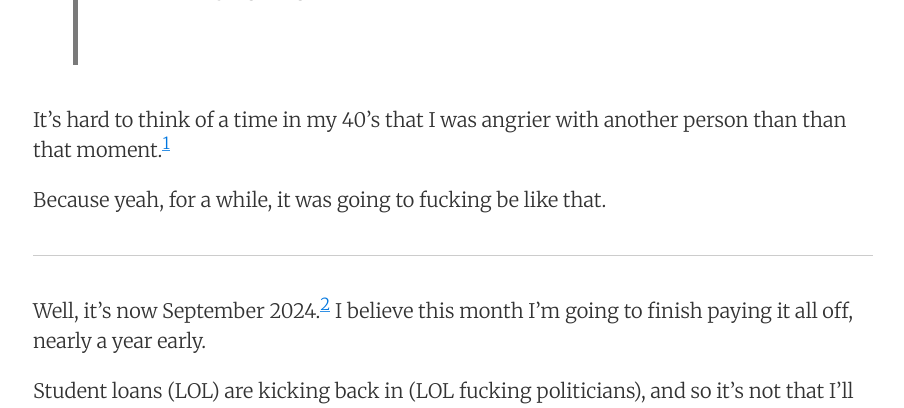
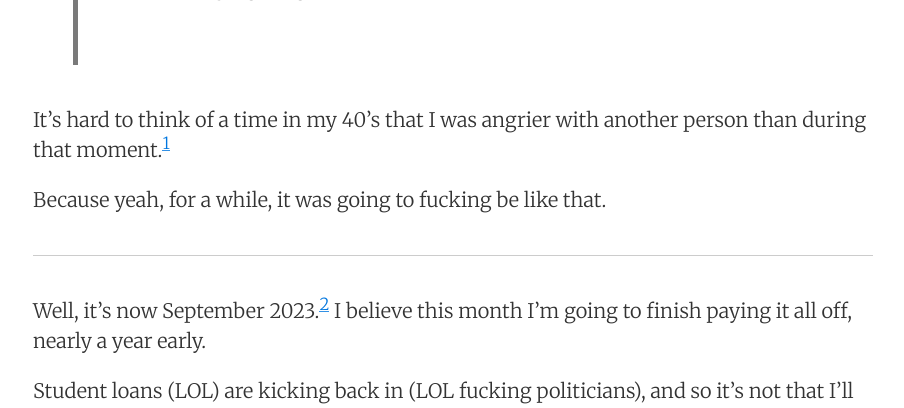
Before and after one commit to jwithington/jwithington.github.io, a Jekyll site: the page built from _posts/2023-09-13-debt-relief.md, in a window 1280 px wide and 900 px high, scrolled down 1542 px. Shown: the part 153-561 px from the top of the window, without its empty margins (187-1091 px from the left). Built offline with Jekyll 4.4.1, drawn with Linux system fonts in a browser that asks for light colours.

Commit message:
fixed some typos

```diff
--- a/_posts/2023-09-13-debt-relief.md
+++ b/_posts/2023-09-13-debt-relief.md
@@ -33,13 +33,13 @@ And the person I was closest to in my life at the time responded with something
 
 > Is it always going to be like this?
 
-It's hard to think of a time in my 40's that I was angrier with another person than than that moment.[^1]
+It's hard to think of a time in my 40's that I was angrier with another person than during that moment.[^1]
 
 Because yeah, for a while, it was going to fucking be like that.
 
 ---
 
-Well, it's now September 2024.[^2] I believe this month I'm going to finish paying it all off, nearly a year early.
+Well, it's now September 2023.[^2] I believe this month I'm going to finish paying it all off, nearly a year early.
 
 Student loans (LOL) are kicking back in (LOL fucking politicians), and so it's not that I'll have paid off All of My Debt!
 
```
